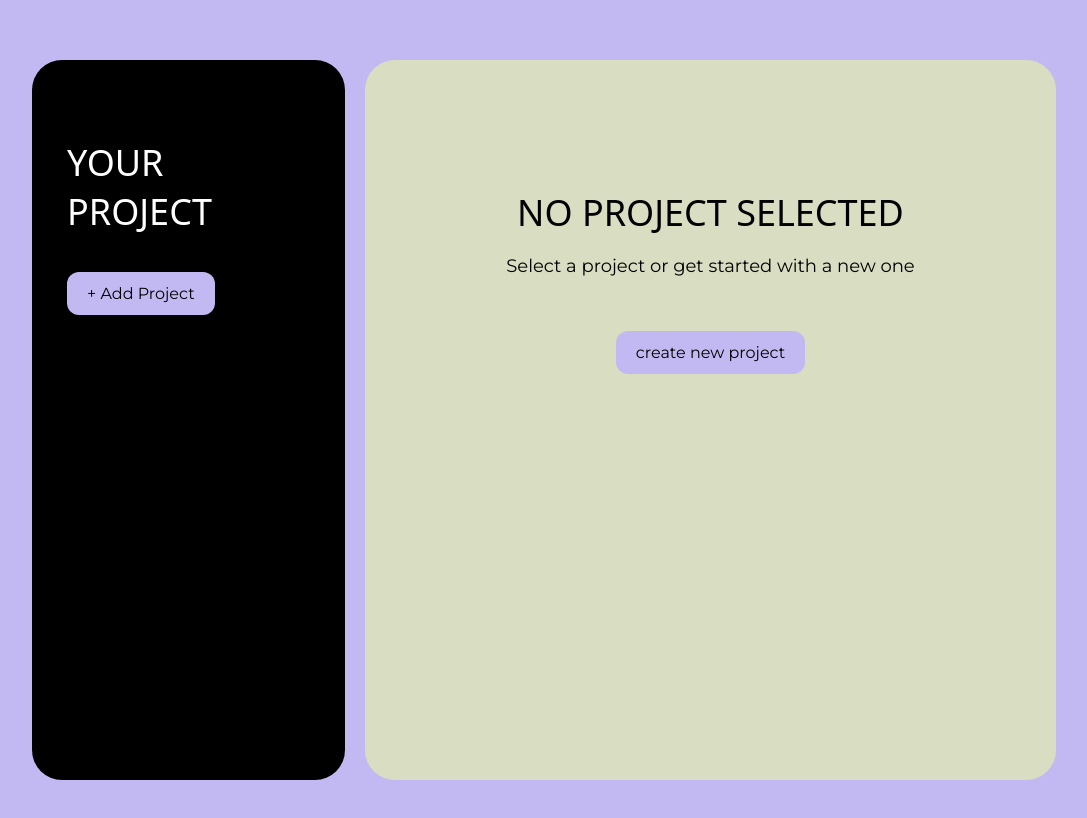
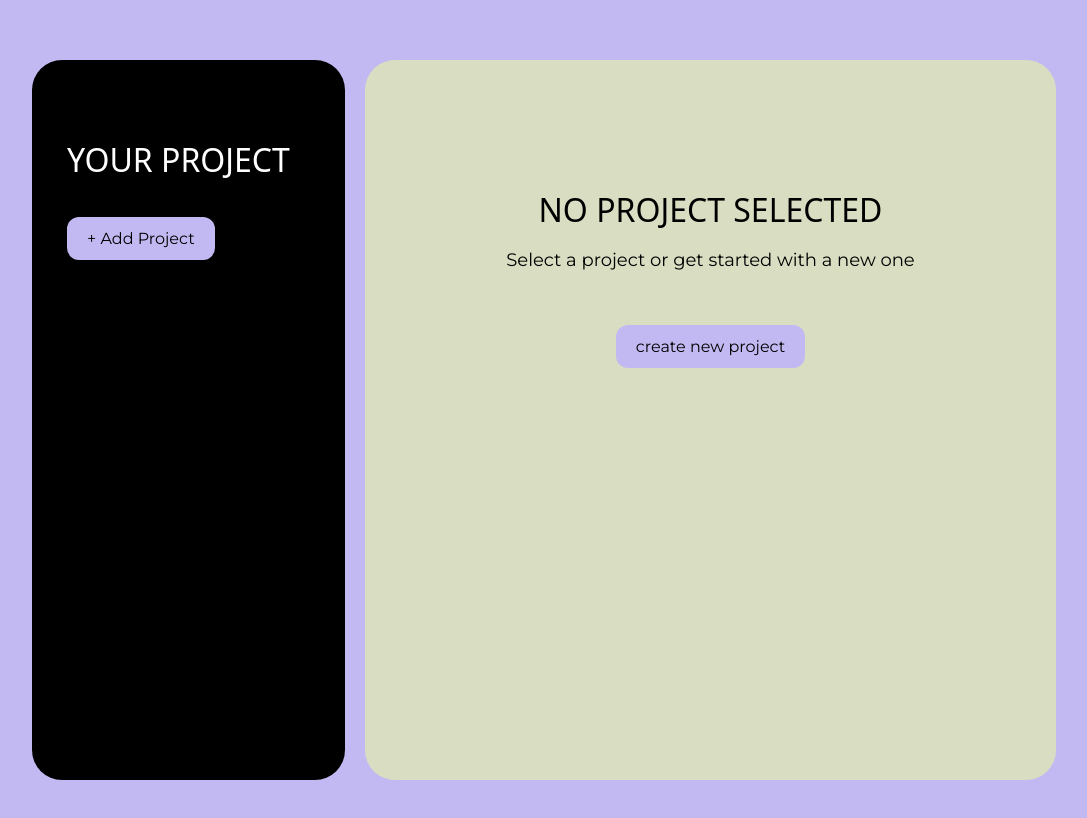
Before and after one commit to 000begana000/Project_Manager, a React (Vite) app: page / in a window 1280 px wide. Shown: the top 818 px of the page, without its empty margins (96-1183 px from the left). Built offline with nearby package versions, Linux system fonts and the light colour scheme; a web font is replaced by a local one.

Commit message:
feat: handle start add project to no project component

```diff
--- a/src/App.jsx
+++ b/src/App.jsx
@@ -24,7 +24,7 @@ function App() {
   let content;
 
   if (projectsState.selectedProjectId === undefined) {
-    content = <NoProject />;
+    content = <NoProject onStartAddProject={handleStartAddProject} />;
   } else if (projectsState.selectedProjectId === null) {
     content = <NewProject />;
   }
--- a/src/components/NoProject.jsx
+++ b/src/components/NoProject.jsx
@@ -1,13 +1,15 @@
 import Button from "./UI/Button";
 
-export default function NoProject() {
+export default function NoProject({ onStartAddProject }) {
   return (
     <div className="content no-project">
       <h1 className="headline font-headline">No Project Selected</h1>
       <p className="font-paragraph">
         Select a project or get started with a new one
       </p>
-      <Button purple>create new project</Button>
+      <Button purple onClick={onStartAddProject}>
+        create new project
+      </Button>
     </div>
   );
 }
--- a/src/index.css
+++ b/src/index.css
@@ -11,7 +11,7 @@ body {
 .font-headline {
   font-family: "Modak", system-ui;
   font-weight: 400;
-  font-size: 36px;
+  font-size: 32px;
   font-style: normal;
   text-transform: uppercase;
 }
```
